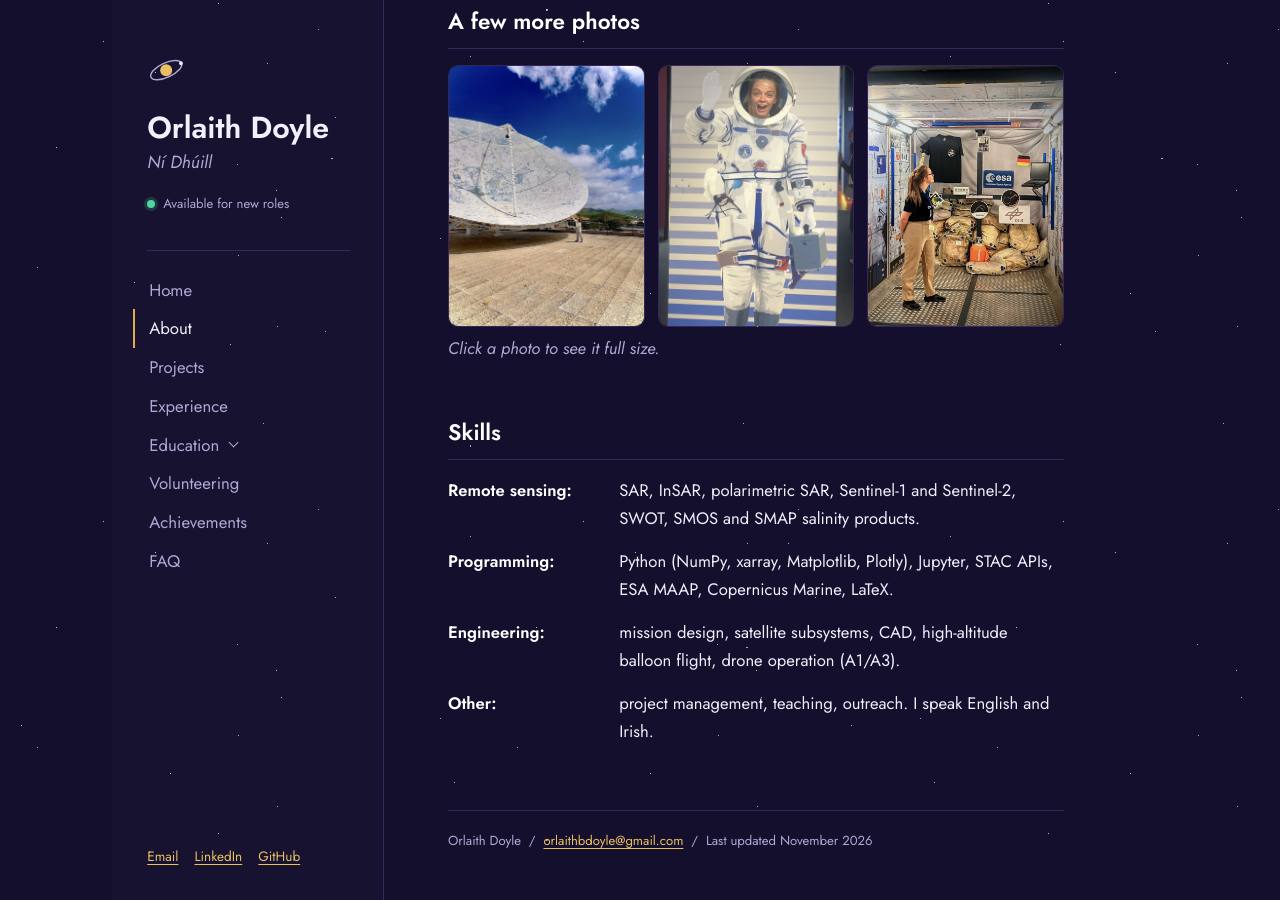
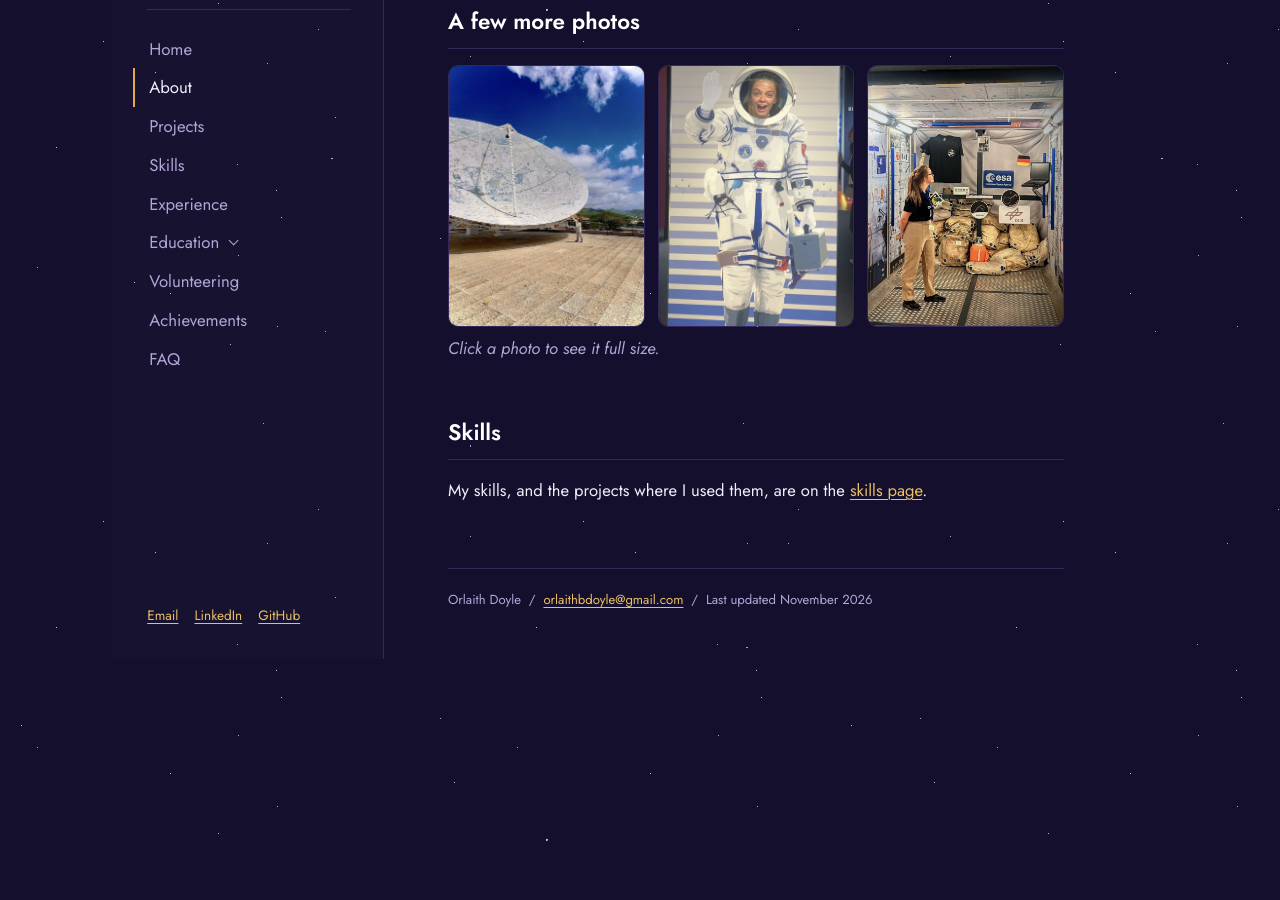
Before and after one commit to orlaithdoyle/orlaithdoyle.github.io, a Jekyll site: the page built from about.md, in a window 1280 px wide and 900 px high, scrolled down 1412 px. Built offline with Jekyll 4.4.1, drawn with Linux system fonts in a browser that asks for light colours; after the commit the page ends 2071 px from its top, so only the background shows below that.

Commit message:
Add a Skills page linking each skill to the project where it was used

```diff
--- a/_config.yml
+++ b/_config.yml
@@ -28,6 +28,8 @@ menu:
     link: /about.html
   - label: Projects
     link: /projects.html
+  - label: Skills
+    link: /skills.html
   - label: Experience
     link: /experience.html
   - label: Education
--- a/about.md
+++ b/about.md
@@ -30,10 +30,4 @@ From 2016 to 2019 I coached at Blessington GAA, first with the children in the c
 
 ## Skills
 
-**Remote sensing:** SAR, InSAR, polarimetric SAR, Sentinel-1 and Sentinel-2, SWOT, SMOS and SMAP salinity products.
-
-**Programming:** Python (NumPy, xarray, Matplotlib, Plotly), Jupyter, STAC APIs, ESA MAAP, Copernicus Marine, LaTeX.
-
-**Engineering:** mission design, satellite subsystems, CAD, high-altitude balloon flight, drone operation (A1/A3).
-
-**Other:** project management, teaching, outreach. I speak English and Irish.
+My skills, and the projects where I used them, are on the [skills page](skills.html).
```
Also changed, not shown: skills.md (added, +42 -0 lines).
